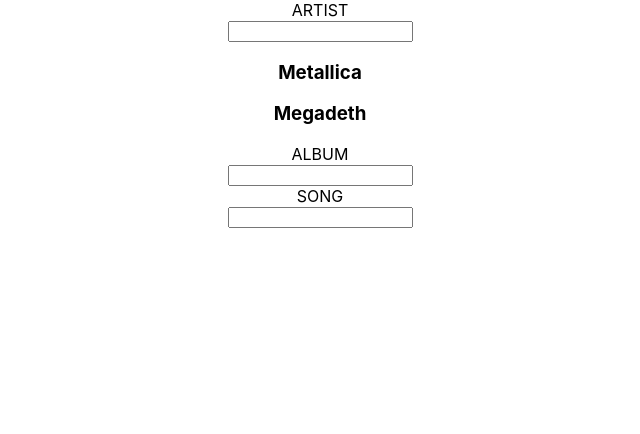
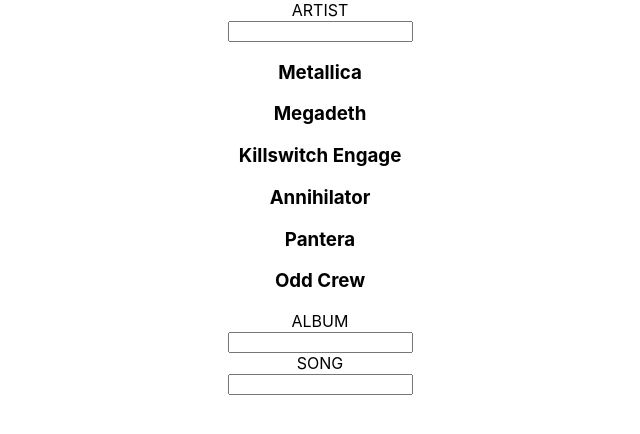
Before and after one commit to gerr0r/lyrics-finder, a React (Create React App) app: page / in a window 1280 px wide. Shown: the top 434 px of the page, without its empty margins (320-960 px from the left). Built offline with nearby package versions, Linux system fonts and the light colour scheme; data requests are answered from the project's data file.

Commit message:
States update

```diff
--- a/db.json
+++ b/db.json
@@ -7,6 +7,22 @@
     {
       "id": 2,
       "name": "Megadeth"
+    },
+    {
+      "id": 3,
+      "name": "Killswitch Engage"
+    },
+    {
+      "id": 5,
+      "name": "Annihilator"
+    },
+    {
+      "id": 6,
+      "name": "Pantera"
+    },
+    {
+      "id": 7,
+      "name": "Odd Crew"
     }
   ],
   "albums": [
--- a/src/App.js
+++ b/src/App.js
@@ -6,33 +6,30 @@
 const url = 'http://localhost:4000'
 
 function App() {
+  console.log('App')
 
   const [artists, setArtists] = useState([])
+  const [artist, setArtist] = useState('')
 
-  useEffect(()=> {
-    const getArtists = async() => {
-      const artistList = await fetchArtists()
-      setArtists(artistList.map(artist => artist.name))
-      console.log(artists);
-    }
-
-    getArtists()
+  useEffect(() => {
+    (async () => { //iife
+      const artists = await fetchArtists()
+      setArtists(artists.map(artist => artist.name))
+    })()
   }, [])
-
 
   async function fetchArtists() {
     const response = await fetch(`${url}/artists`)
     const data = await response.json()
-
-    console.log(data)
     return data
   }
 
   return (
     <div className="App">
       <Header name='ARTIST' />
-      <Input />
-      <List data={artists}/>
+      {/* <Input /> */}
+      <input type="text" onChange={(e) => setArtist(e.target.value)}/>
+      <List data={artists.filter(n => n.toLowerCase().includes(artist.toLowerCase()))}/>
       <Header name='ALBUM' />
       <Input />
       <Header name='SONG' />
--- a/src/components/Input.js
+++ b/src/components/Input.js
@@ -1,16 +1,11 @@
 import { useState } from 'react'
 
 
-const Input = () => {
+const Input = ({ data }) => {
     const [name, setName] = useState()
 
-    function change(e) {
-        console.log(e.target.value)
-        setName(e.target.value)
-    }
-
     return (
-        <input type="text" onChange={(e) => change(e)}/>
+        <input type="text" onChange={(e) => setName(e.target.value)}/>
     )
 }
 
--- a/src/components/List.js
+++ b/src/components/List.js
@@ -1,11 +1,13 @@
+// import { useState } from 'react';
 import ListItem from './ListItem'
 
 const List = ({ data }) => {
+    console.log('List');
     return (
         <div>
             {data.map(artist => {
                 return (
-                    <ListItem name={artist}/>
+                    <ListItem key={artist} name={artist}/>
                 )
             })}
         </div>
```
